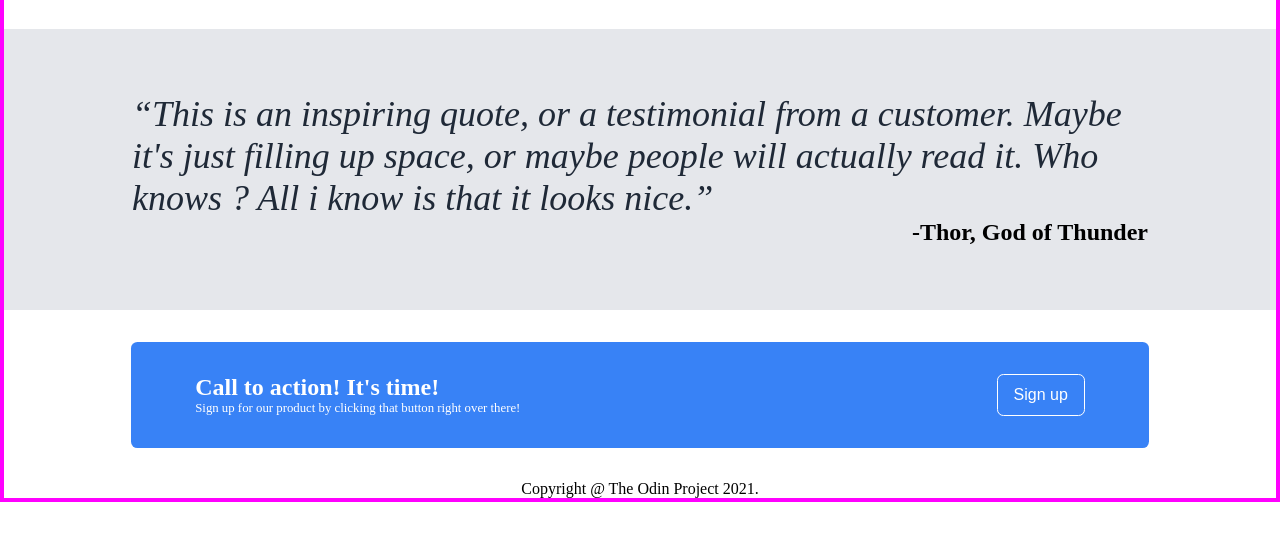
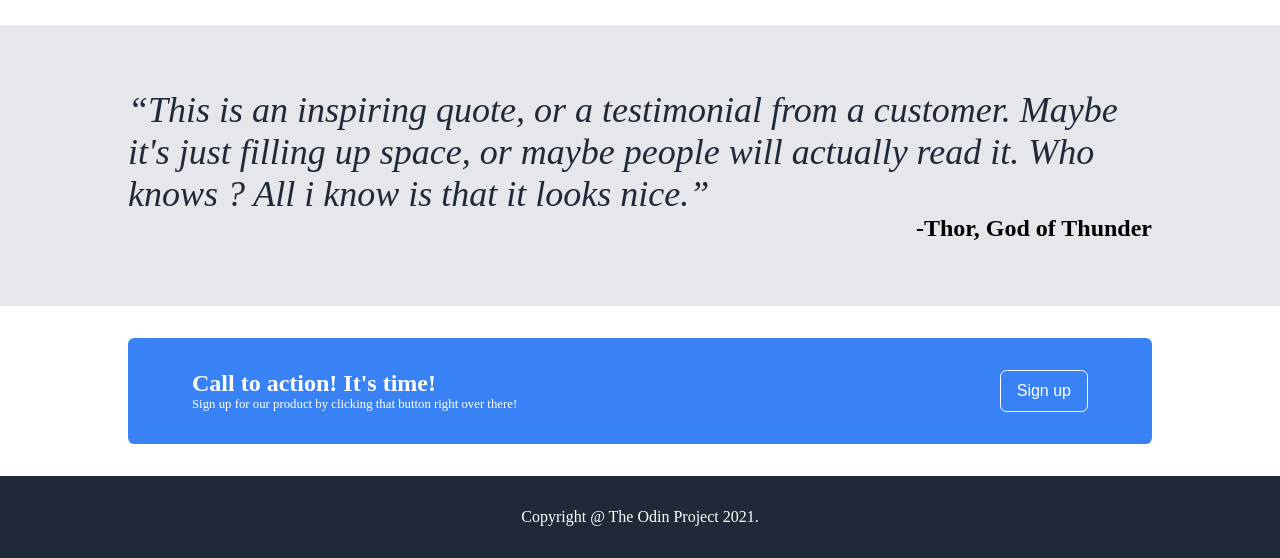
Before and after one commit to chhum-chanleak/landing-page, a plain HTML site: page index.html in a window 1280 px wide. Shown: the part 572-1130 px from the top of the page. Before the commit the page ends 1074 px from the top, so only its background shows below. Drawn offline with Linux system fonts and the light colour scheme.

Commit message:
style: Style 'footer' section css/style.css

```diff
--- a/css/style.css
+++ b/css/style.css
@@ -7,7 +7,6 @@
 }
 
 .container {
-  border: 4px solid #f0f;
   height: auto;
   display: flex;
   flex-direction: column;
@@ -180,3 +179,15 @@ main .quote {
   border: 1px solid #fff;
   background-color: #3882F6;
 }
+
+footer { /* footer */
+  background-color: #1F2937;;
+  width: 100%;
+  display: flex;
+  justify-content: center;
+  padding: 2rem 0;
+}
+
+footer p {
+  color: #fff
+}
```
